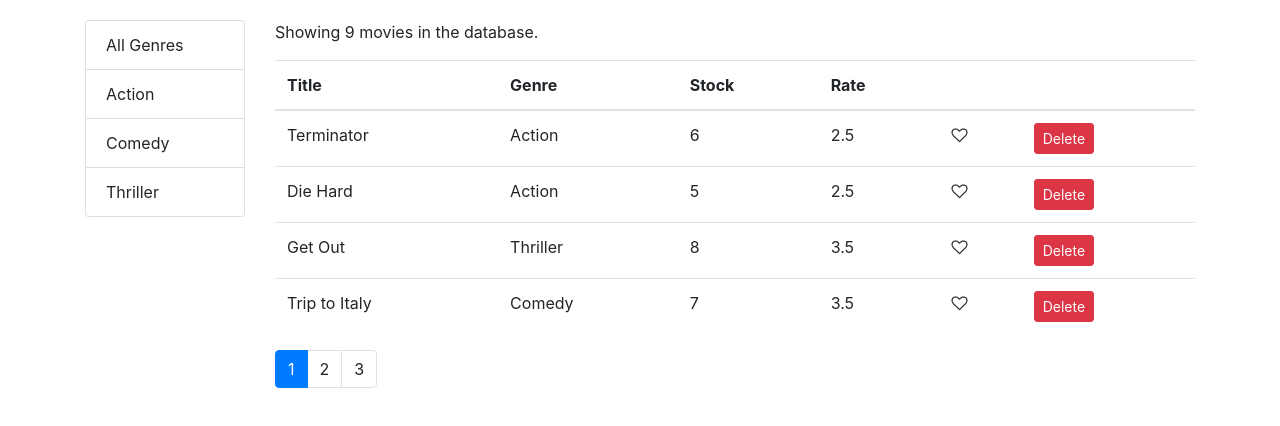
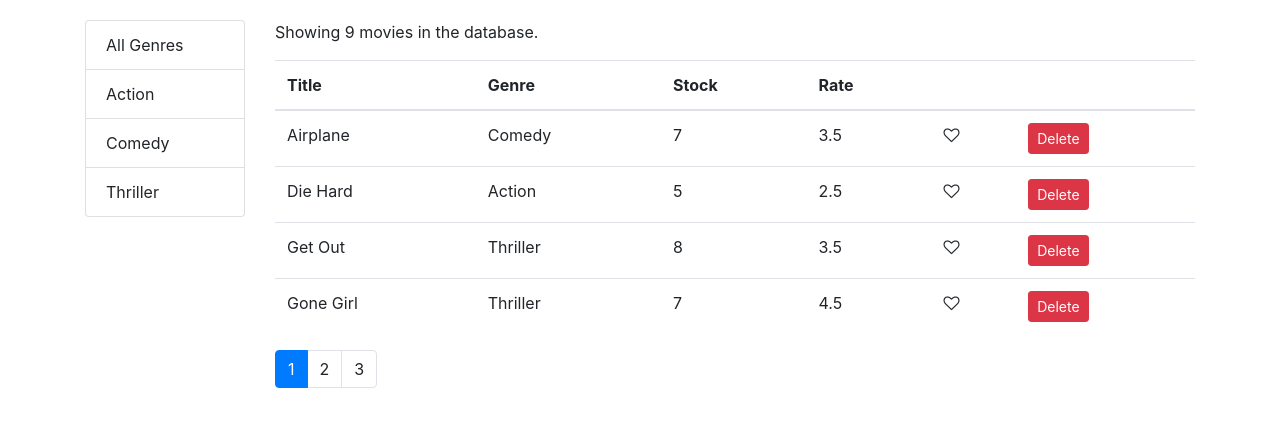
Before and after one commit to johngrandson/VidlyApp, a React (Create React App) app: page / in a window 1280 px wide. Shown: the top 426 px of the page. Built offline with nearby package versions, Linux system fonts and the light colour scheme.

Commit message:
sorting feature

```diff
--- a/src/App.js
+++ b/src/App.js
@@ -1,7 +1,6 @@
 import React, { Component } from 'react';
 import './App.css';
 import Movies from './components/movies';
-import Pagination from './components/common/pagination';
 
 class App extends Component {
   render() {
--- a/src/components/common/listGroup.jsx
+++ b/src/components/common/listGroup.jsx
@@ -6,7 +6,8 @@
     return (
         <ul className="list-group">
             {items.map(item =>
-                <li key={item[valueProperty]}
+                <li
+                    key={item[valueProperty]}
                     onClick={() => onItemSelect(item)}
                     className={item === selectedItem ? "list-group-item active" : "list-group-item"}>
                     {item[textProperty]}
--- a/src/components/common/moviesTable.jsx
+++ b/src/components/common/moviesTable.jsx
@@ -3,16 +3,16 @@
 
 
 const MoviesTable = props => {
-    const { movies, onDelete, onLike } = props;
+    const { movies, onDelete, onLike, onSort } = props;
 
     return (
         <table className="table">
             <thead>
                 <tr>
-                    <th>Title</th>
-                    <th>Genre</th>
-                    <th>Stock</th>
-                    <th>Rate</th>
+                    <th onClick={() => onSort('title')}>Title</th>
+                    <th onClick={() => onSort('genre')}>Genre</th>
+                    <th onClick={() => onSort('numberInStock')}>Stock</th>
+                    <th onClick={() => onSort('dailyRentalRate')}>Rate</th>
                     <th></th>
                     <th></th>
                 </tr>
--- a/src/components/movies.jsx
+++ b/src/components/movies.jsx
@@ -5,17 +5,19 @@
 import { paginate } from '../utils/paginate';
 import { getGenres } from '../services/fakeGenreService';
 import MoviesTable from './common/moviesTable';
+import _ from 'lodash';
 
 export default class Movies extends Component {
     state = {
         movies: [],
         genres: [],
         pageSize: 4,
-        currentPage: 1
+        currentPage: 1,
+        sortColumn: { path: 'title', order: 'asc' }
     };
 
     componentDidMount() {
-        const genres = [{ name: 'All Genres' }, ...getGenres()]
+        const genres = [{ _id: '', name: 'All Genres' }, ...getGenres()];
 
         this.setState({ movies: getMovies(), genres })
     }
@@ -41,9 +43,20 @@
         this.setState({ selectedGenre: genre, currentPage: 1 });
     }
 
+    handleSort = path => {
+        const sortColumn = { ...this.state.sortColumn };
+        if (sortColumn.path === path)
+            sortColumn.order = (sortColumn.order === 'asc') ? 'desc' : 'asc';
+        else {
+            sortColumn.path = path;
+            sortColumn.order = 'asc';
+        }
+        this.setState({ sortColumn });
+    }
+
     render() {
         const { length: count } = this.state.movies;
-        const { pageSize, currentPage, selectedGenre, movies: allMovies } = this.state;
+        const { pageSize, currentPage, sortColumn, selectedGenre, movies: allMovies } = this.state;
 
         if (count === 0)
             return <p>There are no movies in the database.</p>
@@ -52,7 +65,9 @@
             ? allMovies.filter(m => m.genre._id === selectedGenre._id)
             : allMovies
 
-        const movies = paginate(filtered, currentPage, pageSize);
+        const sorted = _.orderBy(filtered, [sortColumn.path], [sortColumn.order]);
+
+        const movies = paginate(sorted, currentPage, pageSize);
 
         return (
             <div className="row">
@@ -65,7 +80,12 @@
                 </div>
                 <div className="col">
                     <p>Showing {filtered.length} movies in the database.</p>
-                    <MoviesTable movies={movies} onLike={this.handleLike} onDelete={this.handleDelete} />
+                    <MoviesTable
+                        movies={movies}
+                        onLike={this.handleLike}
+                        onDelete={this.handleDelete}
+                        onSort={this.handleSort}
+                    />
                     <Pagination
                         itemsCount={filtered.length}
                         pageSize={pageSize}
```
